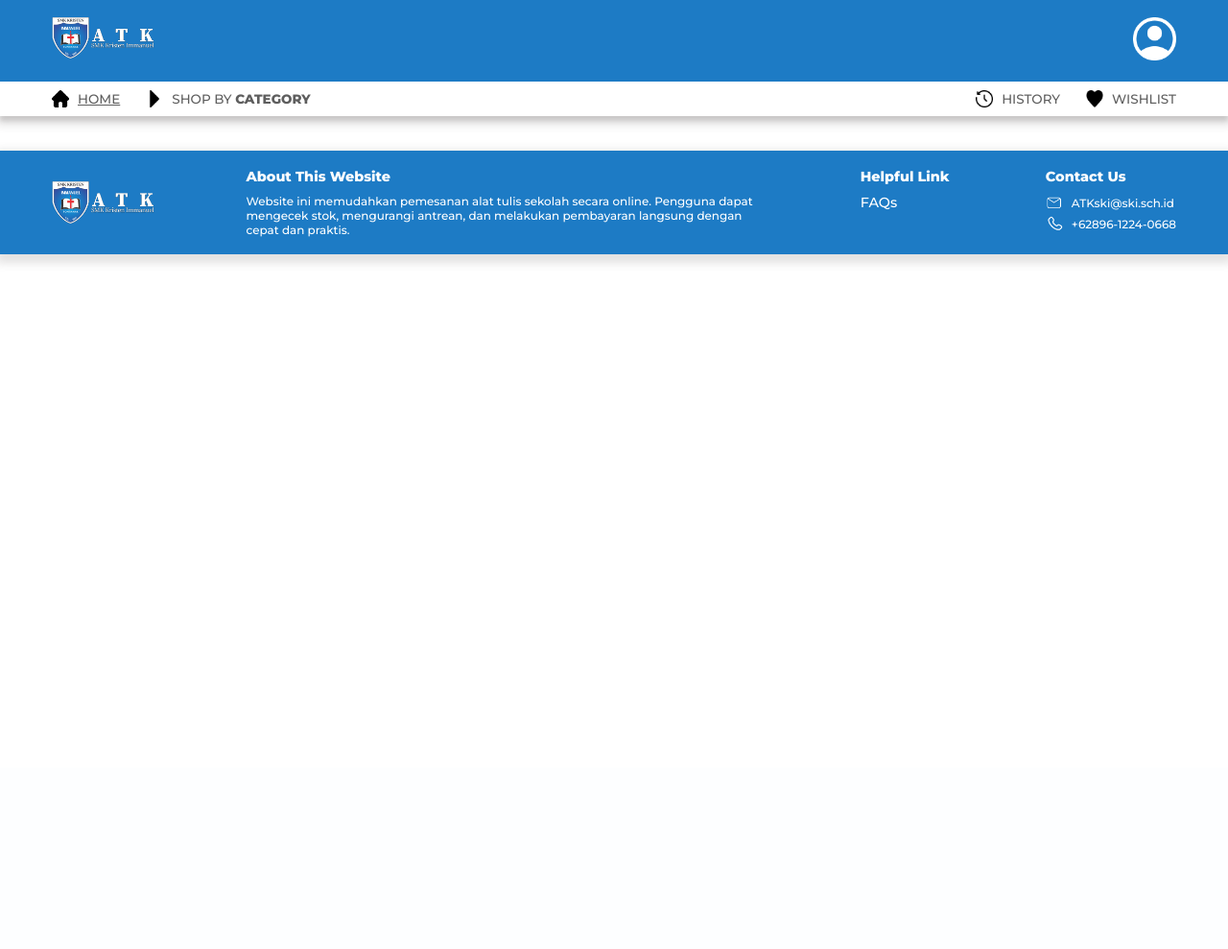
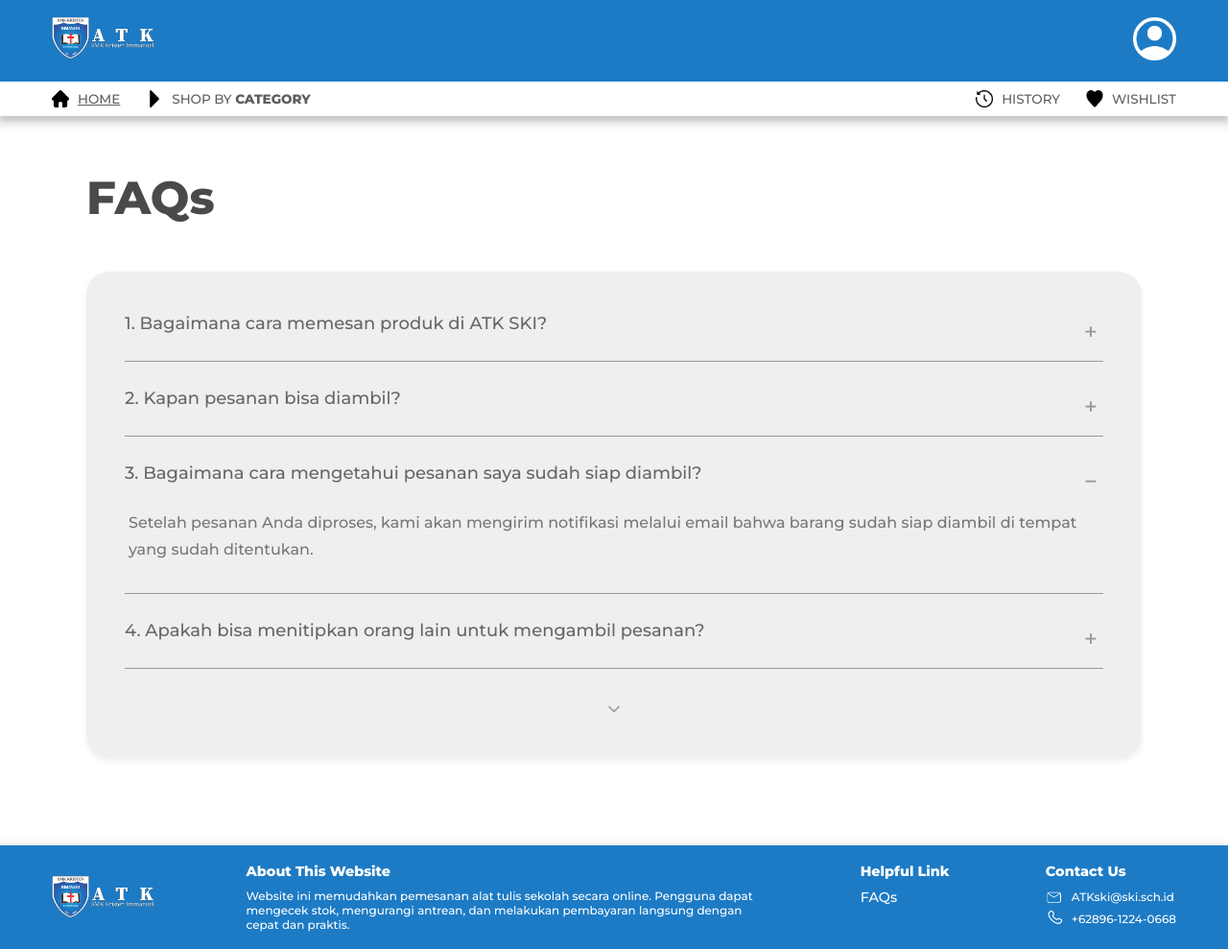
Before and after one commit to Banditov/XI-TKJ-3_PWL_Kelompok-5, a PHP site: page /front-end/pages/faq/faq.php in a window 1280 px wide. Shown: the whole page at 96% size. Before the commit the page ends 275 px from the top, so only its background shows below. Run offline with PHP 8.4, Linux system fonts and the light colour scheme.

Commit message:
new file:   front-end/pages/faq/styles/style.css

```diff
--- a/front-end/pages/faq/faq.php
+++ b/front-end/pages/faq/faq.php
@@ -4,6 +4,7 @@
         <meta charset="UTF-8">
         <meta name="viewport" content="width=device-width, initial-scale=1.0, minimum-scale=1.0, maximum-scale=1.0, user-scalable=no">
         <title>ATK SKI - Home Page</title>
+        <link rel="stylesheet" type="text/css" href="/front-end/pages/faq/styles/style.css">
     </head>
     <body>
 
@@ -11,6 +12,76 @@
 
         <?php include '../../components/header/header.php'; ?>
 
+    <!-- Main Content -->
+    <main class="main-content">
+        <div class="faq-container">
+            <h2 class="faq-title">FAQs</h2>
+            <div class="faq-box">
+                <!-- FAQ Item 1 -->
+                <div class="faq-item">
+                    <button class="faq-question" onclick="toggleFAQ(this)">
+                        <span>1. Bagaimana cara memesan produk di ATK SKI?</span>
+                        <div class="icon-container">
+                            <span class="icon-plus">+</span>
+                            <span class="icon-minus">−</span>
+                        </div>
+                    </button>
+                    <div class="faq-answer">
+                        <p>Untuk memesan produk di ATK SKI, Anda dapat mengunjungi halaman Shop by Category, pilih produk yang diinginkan, tambahkan ke keranjang, dan lakukan checkout dengan mengisi informasi pengiriman dan pembayaran.</p>
+                    </div>
+                </div>
+
+                <!-- FAQ Item 2 -->
+                <div class="faq-item">
+                    <button class="faq-question" onclick="toggleFAQ(this)">
+                        <span>2. Kapan pesanan bisa diambil?</span>
+                        <div class="icon-container">
+                            <span class="icon-plus">+</span>
+                            <span class="icon-minus">−</span>
+                        </div>
+                    </button>
+                    <div class="faq-answer">
+                        <p>Pesanan dapat diambil setelah Anda menerima notifikasi bahwa pesanan sudah siap. Biasanya pesanan siap dalam 1-3 hari kerja setelah pembayaran dikonfirmasi.</p>
+                    </div>
+                </div>
+
+                <!-- FAQ Item 3 (Default Open) -->
+                <div class="faq-item active">
+                    <button class="faq-question" onclick="toggleFAQ(this)">
+                        <span>3. Bagaimana cara mengetahui pesanan saya sudah siap diambil?</span>
+                        <div class="icon-container">
+                            <span class="icon-plus">+</span>
+                            <span class="icon-minus">−</span>
+                        </div>
+                    </button>
+                    <div class="faq-answer">
+                        <p>Setelah pesanan Anda diproses, kami akan mengirim notifikasi melalui email bahwa barang sudah siap diambil di tempat yang sudah ditentukan.</p>
+                    </div>
+                </div>
+
+                <!-- FAQ Item 4 -->
+                <div class="faq-item">
+                    <button class="faq-question" onclick="toggleFAQ(this)">
+                        <span>4. Apakah bisa menitipkan orang lain untuk mengambil pesanan?</span>
+                        <div class="icon-container">
+                            <span class="icon-plus">+</span>
+                            <span class="icon-minus">−</span>
+                        </div>
+                    </button>
+                    <div class="faq-answer">
+                        <p>Ya, Anda bisa menitipkan orang lain untuk mengambil pesanan dengan membawa bukti pemesanan dan identitas yang jelas.</p>
+                    </div>
+                </div>
+
+                <!-- Arrow Down -->
+                <div class="faq-arrow">
+                    <svg xmlns="http://www.w3.org/2000/svg" width="20" height="20" viewBox="0 0 24 24" fill="none" stroke="currentColor" stroke-width="2" stroke-linecap="round" stroke-linejoin="round">
+                        <polyline points="6 9 12 15 18 9"></polyline>
+                    </svg>
+                </div>
+            </div>
+        </div>
+    </main>
 
 
         <?php include '../../components/footer/footer.php'; ?>
--- /dev/null
+++ b/front-end/pages/faq/styles/style.css
@@ -0,0 +1,289 @@
+
+/* Navigation Styles */
+.navigation {
+    background-color: #F5F5F5;
+    border-bottom: 1px solid #ddd;
+    padding: 16px 32px;
+    box-shadow: 0 1px 3px rgba(0, 0, 0, 0.05);
+}
+
+.nav-container {
+    max-width: 1280px;
+    margin: 0 auto;
+    display: flex;
+    align-items: center;
+    justify-content: space-between;
+}
+
+.nav-left,
+.nav-right {
+    display: flex;
+    gap: 32px;
+}
+
+.nav-item {
+    display: flex;
+    align-items: center;
+    gap: 8px;
+    color: #4a4a4a;
+    text-decoration: none;
+    font-weight: 500;
+    font-size: 16px;
+    transition: all 0.2s ease;
+}
+
+.nav-item:hover {
+    color: #2E7FB8;
+}
+
+.nav-item svg {
+    width: 20px;
+    height: 20px;
+}
+
+/* Main Content */
+.main-content {
+    min-height: calc(100vh - 400px);
+    background-color: white;
+}
+
+.faq-container {
+    max-width: 1100px;
+    margin: 0 auto;
+    padding: 56px 32px;
+}
+
+.faq-title {
+    font-size: 48px;
+    font-weight: bold;
+    color: #4a4a4a;
+    margin-bottom: 48px;
+}
+
+.faq-box {
+    background-color: #EFEFEF;
+    border-radius: 24px;
+    padding: 40px;
+    box-shadow: 0 4px 6px rgba(0, 0, 0, 0.07);
+}
+
+/* FAQ Items */
+.faq-item {
+    border-bottom: 1px solid #999;
+    padding: 24px 0;
+}
+
+.faq-item:first-child {
+    padding-top: 0;
+}
+
+.faq-item:last-of-type {
+    border-bottom: none;
+    padding-bottom: 0;
+}
+
+.faq-question {
+    width: 100%;
+    display: flex;
+    align-items: center;
+    justify-content: space-between;
+    background: none;
+    border: none;
+    text-align: left;
+    font-size: 18px;
+    color: #666;
+    cursor: pointer;
+    padding: 0;
+    transition: color 0.2s ease;
+}
+
+.faq-question:hover {
+    color: #4a4a4a;
+}
+
+.faq-question span {
+    flex: 1;
+    padding-right: 16px;
+    line-height: 1.6;
+}
+
+.icon-container {
+    position: relative;
+    width: 20px;
+    height: 20px;
+    flex-shrink: 0;
+}
+
+.icon-plus,
+.icon-minus {
+    position: absolute;
+    top: 0;
+    left: 0;
+    font-size: 24px;
+    color: #999;
+    transition: all 0.3s ease;
+}
+
+.icon-plus {
+    opacity: 1;
+    transform: rotate(0deg);
+}
+
+.icon-minus {
+    opacity: 0;
+    transform: rotate(90deg);
+}
+
+.faq-item.active .icon-plus {
+    opacity: 0;
+    transform: rotate(90deg);
+}
+
+.faq-item.active .icon-minus {
+    opacity: 1;
+    transform: rotate(0deg);
+}
+
+.faq-answer {
+    max-height: 0;
+    overflow: hidden;
+    transition: max-height 0.4s ease, padding 0.4s ease;
+    padding: 0 4px;
+}
+
+.faq-item.active .faq-answer {
+    max-height: 500px;
+    padding: 24px 4px 8px;
+}
+
+.faq-answer p {
+    font-size: 16px;
+    color: #777;
+    line-height: 1.7;
+    margin: 0;
+}
+
+.faq-arrow {
+    display: flex;
+    justify-content: center;
+    margin-top: 32px;
+    cursor: pointer;
+    transition: all 0.2s ease;
+}
+
+.faq-arrow:hover {
+    transform: scale(1.1);
+}
+
+.faq-arrow svg {
+    color: #999;
+}
+
+/* Footer Styles */
+.footer {
+    background-color: #2E7FB8;
+    padding: 48px 32px;
+    margin-top: auto;
+}
+
+.footer-container {
+    max-width: 1280px;
+    margin: 0 auto;
+    display: grid;
+    grid-template-columns: 1fr 1.5fr 1.5fr;
+    gap: 48px;
+}
+
+.footer-logo {
+    display: flex;
+    align-items: center;
+    gap: 12px;
+}
+
+.logo-small {
+    height: 64px;
+    width: 56px;
+    object-fit: contain;
+}
+
+.footer-logo .logo-text h3 {
+    color: white;
+    font-size: 24px;
+    font-weight: bold;
+    letter-spacing: 2px;
+    margin: 0;
+}
+
+.footer-logo .logo-text p {
+    color: white;
+    font-size: 12px;
+    opacity: 0.95;
+    letter-spacing: 1px;
+    margin: 0;
+}
+
+.footer-column h4 {
+    color: white;
+    font-size: 20px;
+    font-weight: 600;
+    margin-bottom: 16px;
+}
+
+.footer-column p {
+    color: white;
+    font-size: 14px;
+    opacity: 0.9;
+    line-height: 1.7;
+}
+
+.footer-links {
+    display: grid;
+    grid-template-columns: 1fr 1fr;
+    gap: 32px;
+}
+
+.footer-column ul {
+    list-style: none;
+    padding: 0;
+}
+
+.footer-column ul li {
+    margin-bottom: 8px;
+}
+
+.footer-column ul li a {
+    color: white;
+    text-decoration: none;
+    font-size: 14px;
+    opacity: 0.9;
+    transition: opacity 0.2s ease;
+}
+
+.footer-column ul li a:hover {
+    opacity: 1;
+}
+
+.contact-list li {
+    display: flex;
+    align-items: center;
+    gap: 8px;
+    color: white;
+    font-size: 14px;
+    opacity: 0.9;
+}
+
+.contact-list svg {
+    flex-shrink: 0;
+}
+
+/* Responsive Design */
+@media (max-width: 768px) {
+    .nav-container {
+        flex-direction: column;
+        gap: 16px;
+    }
+
+    .nav-left,
+    .nav-right {
+        gap: 16px;
+    }
```
